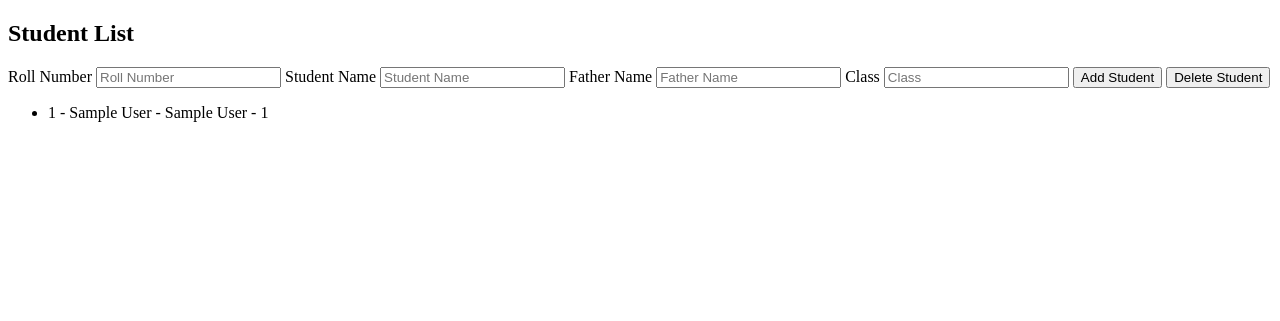
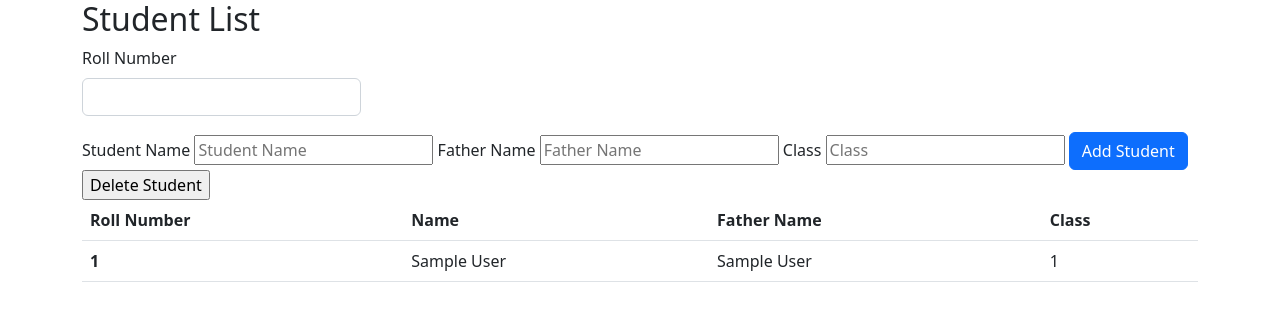
Before and after one commit to AunSyedShah/husnain_django, a Django app: page / in a window 1280 px wide. Shown: the top 321 px of the page. Run offline with Django 4.2, Linux system fonts and the light colour scheme; tables that the repository leaves empty hold one stand-in row (values such as "Sample post").

Commit message:
imrpved web app

```diff
--- a/husnain_app/views.py
+++ b/husnain_app/views.py
@@ -1,6 +1,6 @@
 from django.shortcuts import render
+
 from .models import Student
-from django.http import JsonResponse
 
 
 # Create your views here.
@@ -15,7 +15,10 @@ def home(request):
                                    stud_class=stud_class)
         if "delete_student" in request.POST:
             roll_no = request.POST.get('roll_no')
-            Student.objects.filter(roll_no=roll_no).delete()
+            try:
+                Student.objects.get(roll_no=roll_no).delete()
+            except:
+                pass
     students = Student.objects.all()
     context = {
         'students': students
--- a/templates/index.html
+++ b/templates/index.html
@@ -2,28 +2,53 @@
 <html lang="en">
 <head>
     <meta charset="UTF-8">
+    <meta name="viewport" content="width=device-width, initial-scale=1">
     <title>Title</title>
+    <link href="https://cdn.jsdelivr.net/npm/bootstrap@5.2.2/dist/css/bootstrap.min.css" rel="stylesheet"
+          integrity="sha384-Zenh87qX5JnK2Jl0vWa8Ck2rdkQ2Bzep5IDxbcnCeuOxjzrPF/et3URy9Bv1WTRi" crossorigin="anonymous">
 </head>
 <body>
+<div class="container">
     <h2>Student List</h2>
     <form method="post">
         {% csrf_token %}
-    <label for="roll_no">Roll Number</label>
-    <input type="text" id="roll_no" name="roll_no" placeholder="Roll Number">
+        <div class="mb-3 w-25">
+            <label for="roll_no" class="form-label">Roll Number</label>
+            <input type="number" class="form-control" id="roll_no" name="roll_no">
+        </div>
         <label for="stud_name">Student Name</label>
         <input type="text" id="stud_name" name="stud_name" placeholder="Student Name">
         <label for="father_name">Father Name</label>
         <input type="text" id="father_name" name="father_name" placeholder="Father Name">
         <label for="stud_class">Class</label>
         <input type="text" id="stud_class" name="stud_class" placeholder="Class">
-    <input type="submit" value="Add Student" name="add_student">
+        <button type="submit" class="btn btn-primary" name="add_student">Add Student</button>
         <input type="submit" value="Delete Student" name="delete_student">
     </form>
-<ul>
+    <table class="table">
+        <thead>
+        <tr>
+            <th scope="col">Roll Number</th>
+            <th scope="col">Name</th>
+            <th scope="col">Father Name</th>
+            <th scope="col">Class</th>
+        </tr>
+        </thead>
+        <tbody>
         {% for student in students %}
-        <li>{{ student.roll_no }} - {{ student.student_name }} - {{ student.father_name }}
-            - {{ student.stud_class }}</li>
+            <tr>
+                <th scope="row">{{ student.roll_no }}</th>
+                <td>{{ student.student_name }}</td>
+                <td>{{ student.father_name }}</td>
+                <td>{{ student.stud_class }}</td>
+            </tr>
         {% endfor %}
-</ul>
+        </tbody>
+    </table>
+</div>
+
+<script src="https://cdn.jsdelivr.net/npm/bootstrap@5.2.2/dist/js/bootstrap.bundle.min.js"
+        integrity="sha384-OERcA2EqjJCMA+/3y+gxIOqMEjwtxJY7qPCqsdltbNJuaOe923+mo//f6V8Qbsw3"
+        crossorigin="anonymous"></script>
 </body>
 </html>
```
Lines whose indentation alone changed are shown as unchanged.
